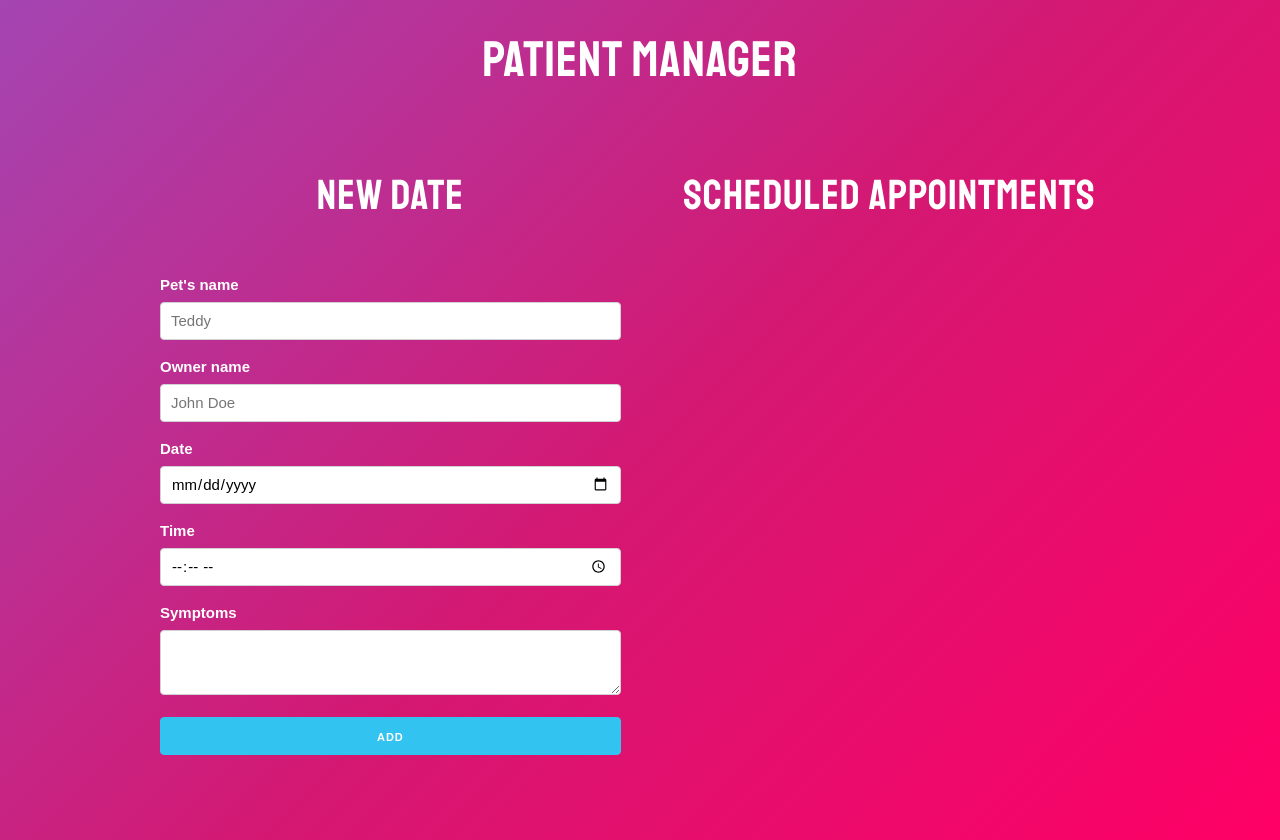
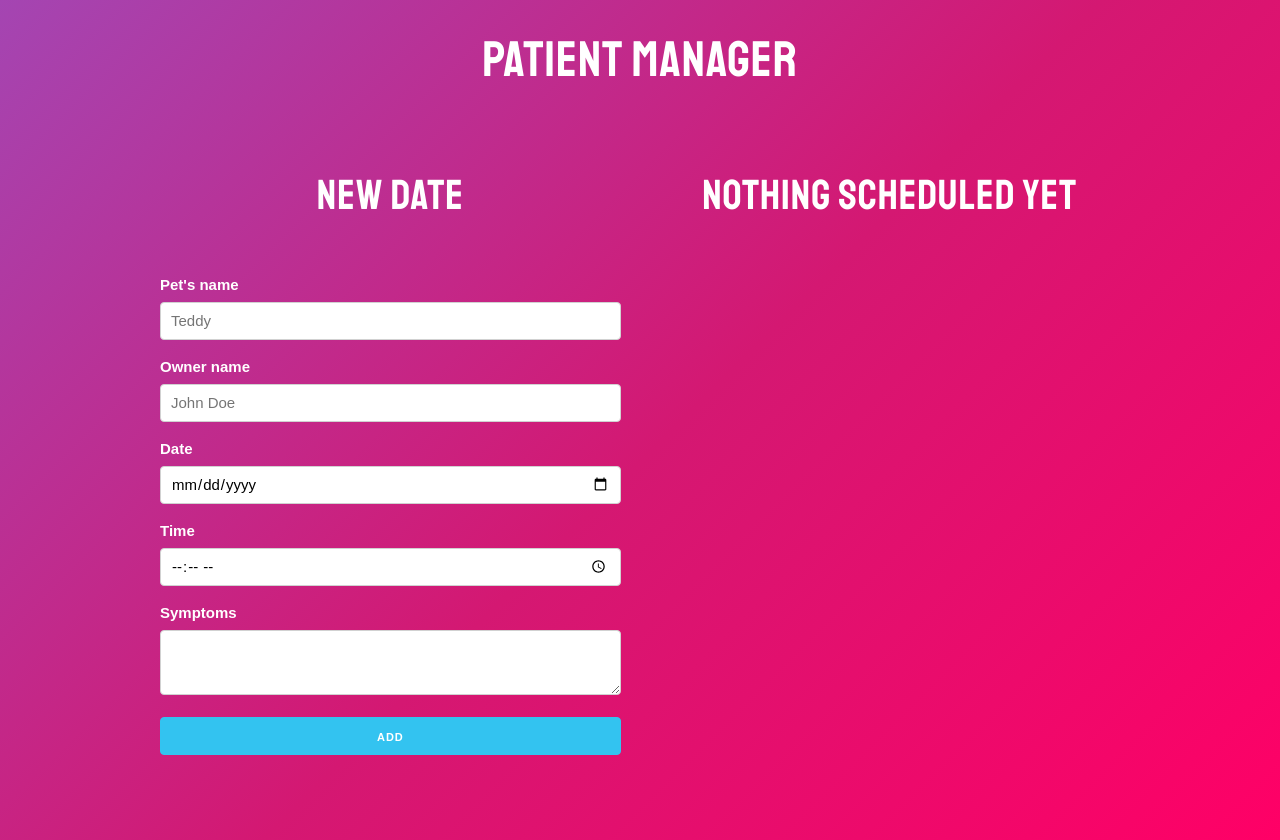
Before and after one commit to salvasvip/medical-appointments, a React (Create React App) app: page / in a window 1280 px wide. Built offline with nearby package versions, Linux system fonts and the light colour scheme.

Commit message:
showing conditional title

```diff
--- a/src/App.js
+++ b/src/App.js
@@ -15,6 +15,8 @@ function App() {
         upddateAppointments(newAppointments)
     }
 
+    const secondTitle = appointments.length === 0 ? 'nothing scheduled yet' : 'scheduled appointments'
+
     return (
         <Fragment>
             <h1>Patient Manager</h1>
@@ -25,7 +27,7 @@ function App() {
                     />
                 </div>
                 <div className="one-half column">
-                    <h2>Scheduled Appointments</h2>
+                    <h2>{secondTitle}</h2>
                     {appointments.map(appointment => (
                         <Appointment
                             key={appointment.id}
```
